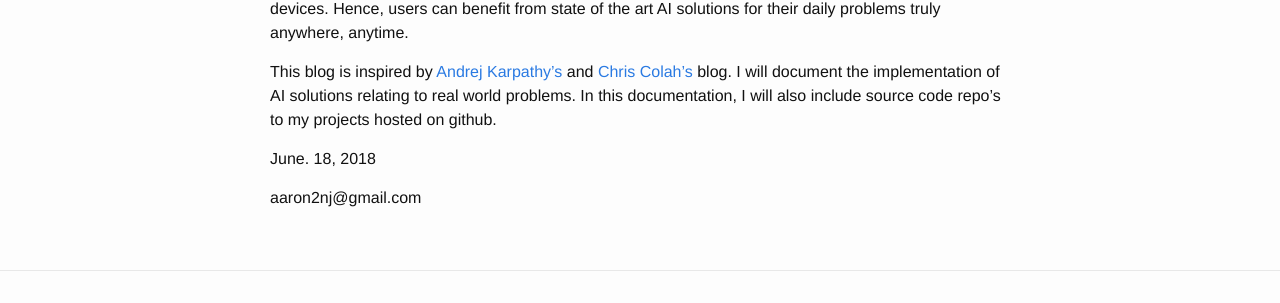
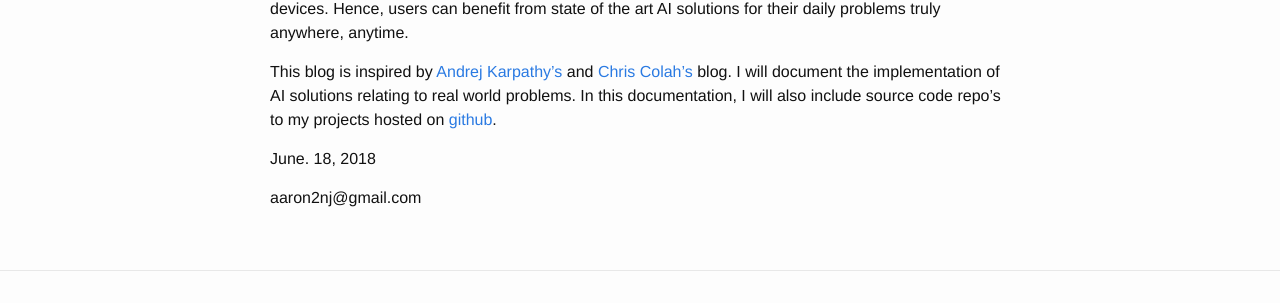
Before and after one commit to alexalwks2/aaronjohn2.github.io, a Jekyll site: the page built from about.md, in a window 1280 px wide. Shown: the part 215-518 px from the top of the page. Built offline with Jekyll 4.4.1, drawn with Linux system fonts in a browser that asks for light colours; part of the change alters nothing that is shown.

```diff
--- a/about.md
+++ b/about.md
@@ -7,7 +7,7 @@ permalink: /about/
 
 I am Aaron John, a wandering machine learning enthusiast, wanting to expand my horizons. This blog is about my long and exciting journey towards working on Artificial Intelligence(AI) and powering AI on devices. Hence, users can benefit from state of the art AI solutions for their daily problems truly anywhere, anytime.
 
-This blog is inspired by [Andrej Karpathy’s](http://karpathy.github.io/) and [Chris Colah’s](http://colah.github.io/) blog. I will document the implementation of AI solutions relating to real world problems. In this documentation, I will also include source code repo's to my projects hosted on github.
+This blog is inspired by [Andrej Karpathy’s](http://karpathy.github.io/) and [Chris Colah’s](http://colah.github.io/) blog. I will document the implementation of AI solutions relating to real world problems. In this documentation, I will also include source code repo's to my projects hosted on [github](https://github.com/aaronjohn2).
 
 June. 18, 2018
 
```
